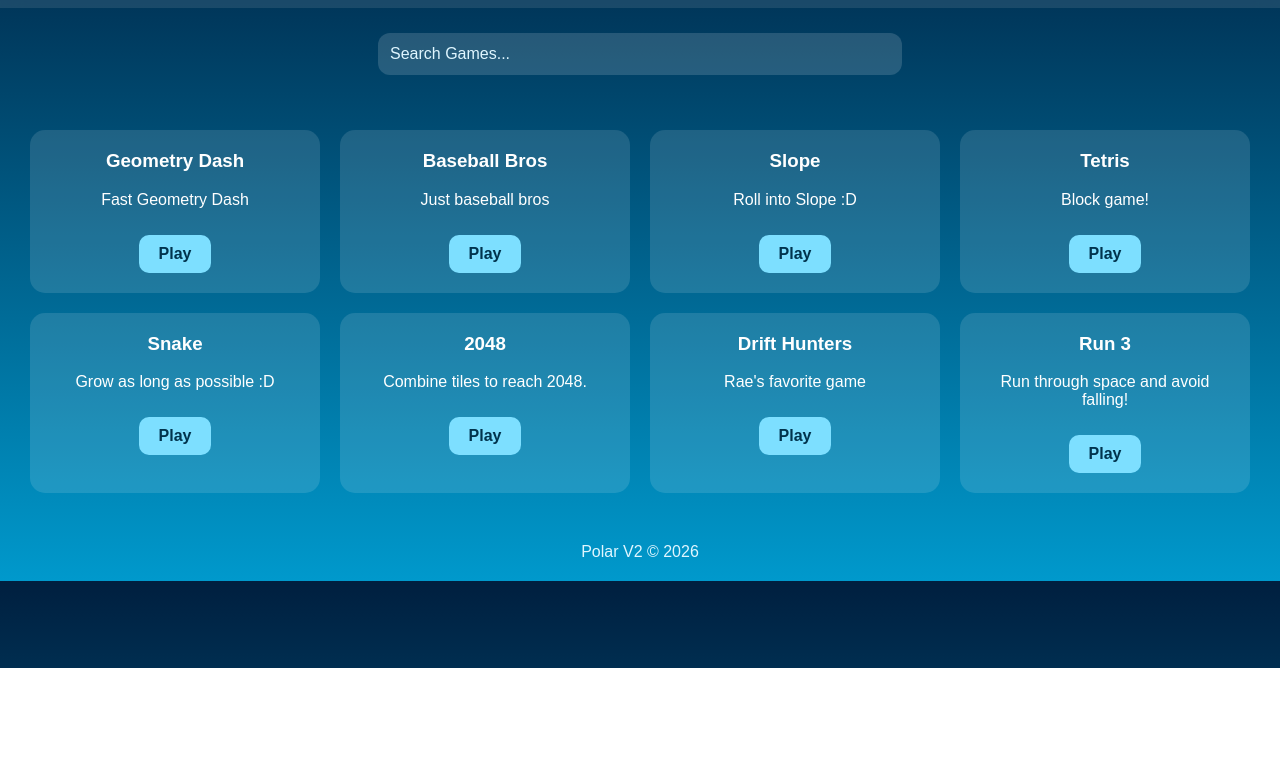
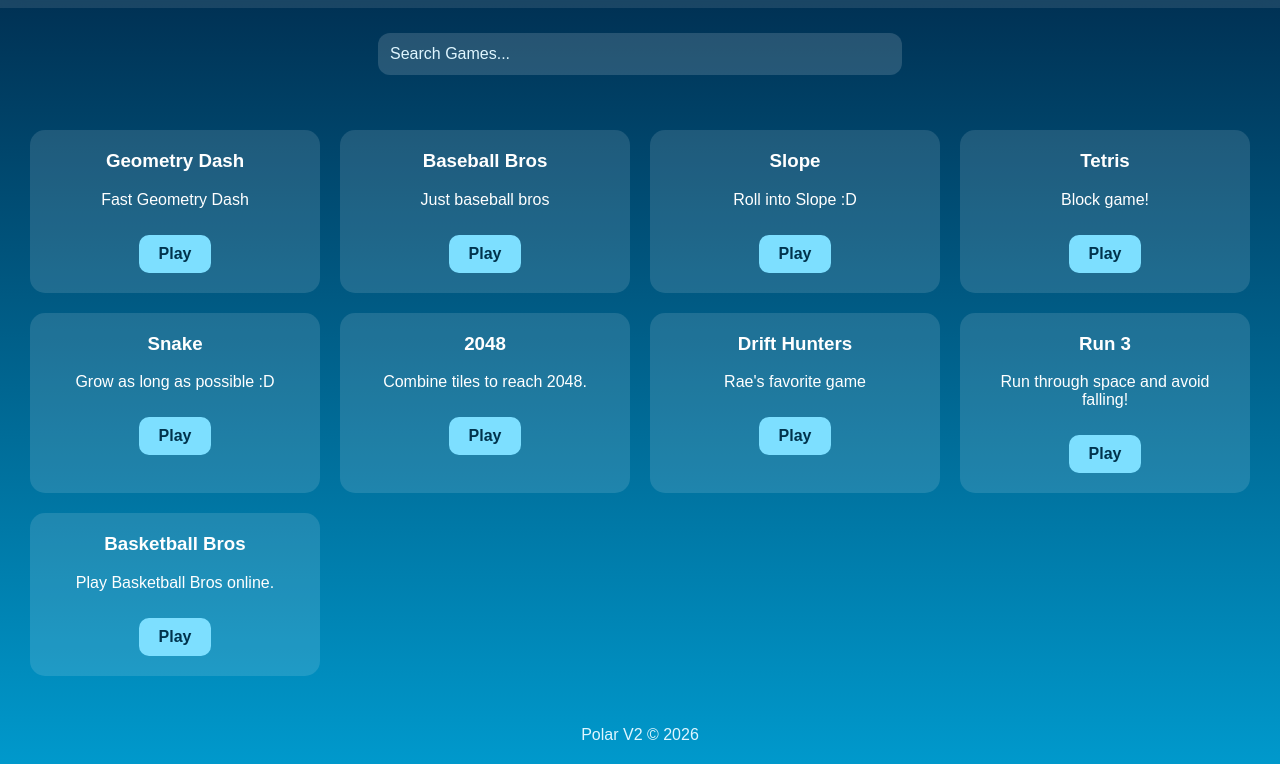
Before and after one commit to Willkfdhuj/PolarV2, a website: page games.html in a window 1280 px wide. Shown: the part 132-896 px from the top of the page. Before the commit the page ends 800 px from the top, so only its background shows below. Drawn offline with Linux system fonts and the light colour scheme.

Commit message:
Update game links and add Basketball Bros

```diff
--- a/games.html
+++ b/games.html
@@ -130,37 +130,37 @@
     <div class="game-card">
         <h3>Geometry Dash</h3>
         <p>Fast Geometry Dash</p>
-        <a class="play-btn" href="game.html">Play</a>
+        <a class="play-btn" href="geometrydash.html">Play</a>
     </div>
 
     <div class="game-card">
         <h3>Baseball Bros</h3>
         <p>Just baseball bros</p>
-        <a class="play-btn" href="game.html">Play</a>
+        <a class="play-btn" href="baseballbros.html">Play</a>
     </div>
 
     <div class="game-card">
         <h3>Slope</h3>
         <p>Roll into Slope :D</p>
-        <a class="play-btn" href="game.html">Play</a>
+        <a class="play-btn" href="slope.html">Play</a>
     </div>
 
     <div class="game-card">
         <h3>Tetris</h3>
         <p>Block game!</p>
-        <a class="play-btn" href="game.html">Play</a>
+        <a class="play-btn" href="Tetris.html">Play</a>
     </div>
 
     <div class="game-card">
         <h3>Snake</h3>
         <p>Grow as long as possible :D</p>
-        <a class="play-btn" href="game.html">Play</a>
+        <a class="play-btn" href="Snake.html">Play</a>
     </div>
 
     <div class="game-card">
         <h3>2048</h3>
         <p>Combine tiles to reach 2048.</p>
-        <a class="play-btn" href="game.html">Play</a>
+        <a class="play-btn" href="2048.html">Play</a>
     </div>
 
     <div class="game-card">
@@ -173,6 +173,12 @@
     <h3>Run 3</h3>
     <p>Run through space and avoid falling!</p>
     <a class="play-btn" href="run3.html">Play</a>
+</div>
+
+    <div class="game-card">
+    <h3>Basketball Bros</h3>
+    <p>Play Basketball Bros online.</p>
+    <a class="play-btn" href="basketballbros.html">Play</a>
 </div>
 
 </div>
```
